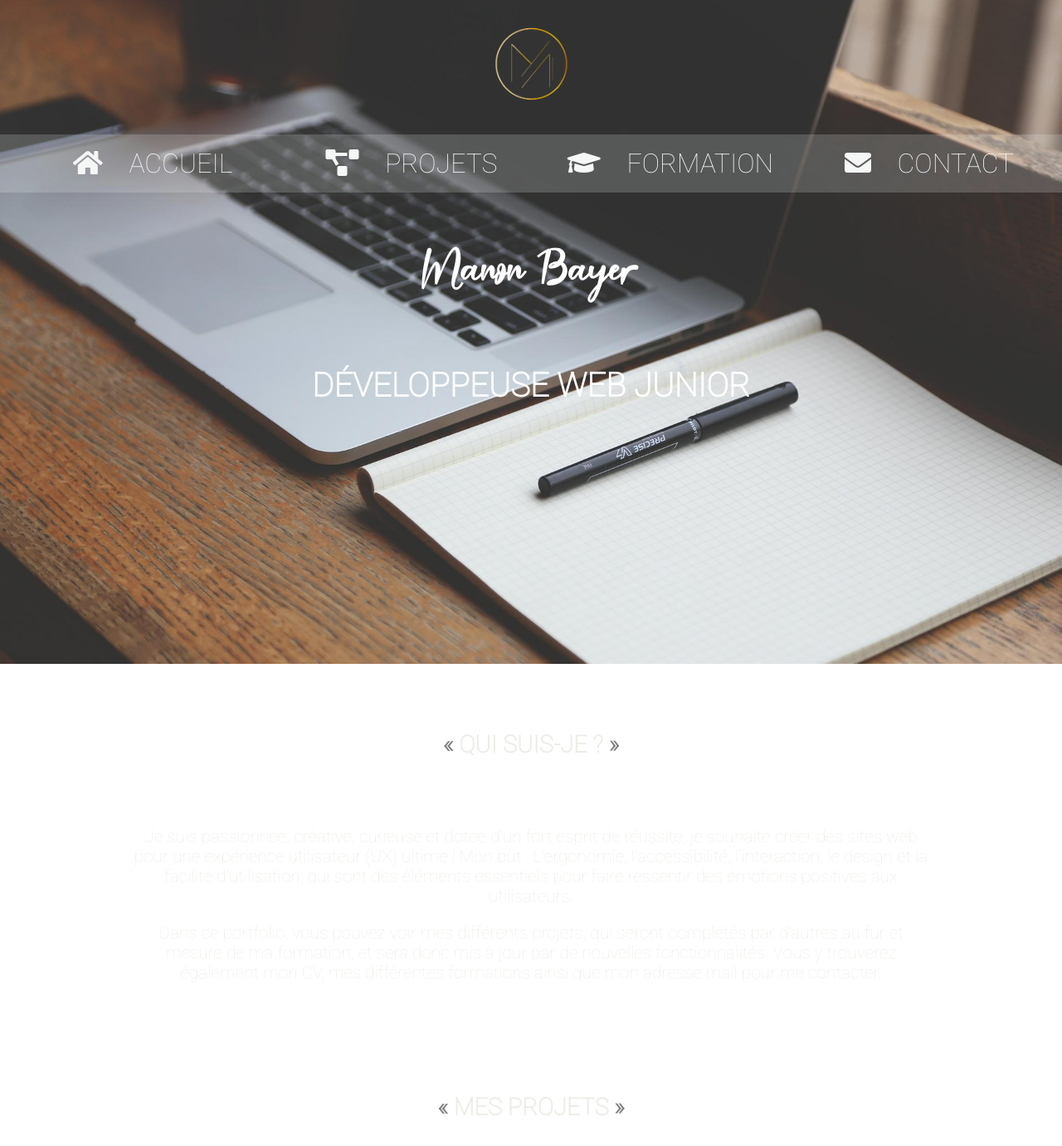
After one commit to ManonDev/portfolio, a PHP site: page /maintenance.php in a window 1280 px wide. The commit adds this page. Shown: the top 1381 px of the page at 83% size. Run offline with PHP 8.4, Linux system fonts and the light colour scheme; some libraries are stand-ins or nearby versions.

Commit message:
update header

```diff
--- /dev/null
+++ b/design/footer.php
@@ -0,0 +1,17 @@
+<!DOCTYPE html>
+<html lang="en">
+<head>
+</head>
+    <body>
+        <footer>
+                <div id="link">
+                    <a href="https://www.linkedin.com/in/manon-bayer-dev/" target="_blank"><i class="fab fa-linkedin"></i></a>
+                    <a href="https://github.com/ManonDev" target="_blank"><i class="fab fa-github"></i></a>
+                </div>
+                <div id="copyright">
+                    <span>Copyright &copy; 2021 Portfolio - Manon Bayer.</span>
+                    <span>All Rights Reserved</span>
+                </div>
+        </footer>
+    </body>
+</html>
--- /dev/null
+++ b/design/header.php
@@ -0,0 +1,51 @@
+<!DOCTYPE html>
+<html lang="fr">
+    <head>
+    </head>
+
+    <body>
+
+        <div id="header">
+            <!--HEADER-->
+            <header>
+                <div>
+                    <!--NAV-->
+                    <nav class="navbar">
+                        <img src="pictures/logo.png" alt="logo" id="logo" title="Mon logo">
+                        <ul class="navbar-menu">
+                            <li></li>
+                            <li class="navbar-item">
+                                <a class="navbar-link" href="index.html" title="Aller à l'accueil">
+                                    <i class="fas fa-home navbar-icon"></i>
+                                    <span class="navbar-title">Accueil</span>
+                                </a>
+                            </li>
+                            <li class="navbar-item">
+                                <a class="navbar-link" href="#projets"  title="Mes projets">
+                                    <i class="fas fa-project-diagram navbar-icon"></i>
+                                    <span class="navbar-title">Projets</span>
+                                </a>
+                            </li>
+                            <li class="navbar-item">
+                                <a class="navbar-link" href="formation.html#formations" title="Formation">
+                                    <i class="fas fa-graduation-cap navbar-icon"></i>
+                                    <span class="navbar-title">Formation</span>
+                                </a>
+                            </li>
+                            <li class="navbar-item">
+                                <a class="navbar-link" href="#contact" title="Me contacter">
+                                    <i class="fas fa-envelope navbar-icon"></i>
+                                    <span class="navbar-title">Contact</span>
+                                </a>
+                            </li>
+                        </ul>
+                    </nav>
+                </div>
+                <div id="name">
+                    <h1>Manon Bayer</h1>
+                    <h2>Développeuse Web Junior</h2>
+                </div>
+            </header>
+        </div>
+    </body>
+</html>
--- a/design/styles.css
+++ b/design/styles.css
@@ -3,7 +3,7 @@
     --dark-color : #1d1d1d;
     --white-color : #f4f7f6;
     --white-color-texte : #EDEDE7;
-    --orange-color : #e1C386;
+
 }
 
 /* GENERAL */
@@ -13,7 +13,6 @@
 
 body {
     font-family: 'Roboto', arial, sans-serif;
-
     margin: 0;
     padding: 0;
     color: var(--white-color-texte);
@@ -26,8 +25,7 @@ p {
 
 header {
     display: flex;
-    justify-content: space-around;
-    align-items: center;
+    flex-direction: column;
     color: white;
     text-align: center;
     height: 100vh;
@@ -35,9 +33,15 @@ header {
 
 #header {
     background-image: url('../pictures/main-picture.jpg');
+    background-size: cover;
+    position: relative;
+    background-attachment: fixed;
     height: 100vh;
-    width: 100%;
-    background-size: cover;
+}
+
+
+#name {
+    align-self: center;
 }
 
 h1 {
@@ -96,30 +100,23 @@ a {
     margin: auto;
     padding: 2rem;
     border-radius: 10px;
-    box-shadow: rgba(236, 240, 241, 0.2) 0px 2px 8px 0px;
 }
 
 
 /* NAV */
 .navbar {
     text-align: center;
-    top:0px;
-    position: fixed;
     top: 0;
-    box-shadow: rgba(225 ,195 , 134, 0.2) 0px 2px 8px 0px;
     font-size: 2em;
     height: auto;
     width: 100%;
 }
 
-.navbar-menu:hover {
-    box-shadow: rgba(236, 240, 241, 0.2) 0px 7px 29px 0px;
-}
 
 .navbar-menu {
     display: flex;
     justify-content: center;
-    box-shadow: rgba(236, 240, 241, 0.2) 0px 2px 8px 0px;
+    background-color: rgba(236, 240, 241, 0.2);
     padding: 1rem;
     list-style-type: none;
     margin: 0;
@@ -127,13 +124,12 @@ a {
 
 .navbar-item {
     width: 100%;
-
 }
 
 .navbar-link {
     width: 100%;
-    height: 5rem;
-    color: var(--orange-color);
+    text-transform: uppercase;
+    color: var(--white-color);
 }
 
 .navbar-icon {
--- a/maintenance.html
+++ b/maintenance.php
@@ -9,7 +9,7 @@
         <link rel="preconnect" href="https://fonts.gstatic.com">
         <link href="https://fonts.googleapis.com/css2?family=Roboto:wght@100&display=swap" rel="stylesheet">
         <link rel="stylesheet" href="https://pro.fontawesome.com/releases/v5.10.0/css/all.css" integrity="sha384-AYmEC3Yw5cVb3ZcuHtOA93w35dYTsvhLPVnYs9eStHfGJvOvKxVfELGroGkvsg+p" crossorigin="anonymous"/>
-        <link rel="icon" type="image/ico" href="pictures/favicon.ico"/>
+        <link rel="icon" type="image/ico" href="pictures/logo.png"/>
         <title>Manon Bayer | DevFE</title>
     </head>
     <!-- Global site tag (gtag.js) - Google Analytics -->
@@ -25,46 +25,8 @@
 
     <body>
 
-        <div id="header">
-            <!--HEADER-->
-            <header>
-                    <div>
-                        <h1>Manon Bayer</h1>
-                        <h2>Développeuse Web Junior</h2>
-                    </div>
-            </header>
-
-            <!--NAV-->
-            <nav class="navbar">
-                <img src="pictures/logo.png" alt="logo" id="logo" title="Mon logo">
-                <ul class="navbar-menu">
-                    <li class="navbar-item">
-                        <a class="navbar-link" href="index.html" title="Aller à l'accueil">
-                            <i class="fas fa-home navbar-icon"></i>
-                            <span class="navbar-title">Accueil</span>
-                        </a>
-                    </li>
-                    <li class="navbar-item">
-                        <a class="navbar-link" href="#projets"  title="Mes projets">
-                            <i class="fas fa-project-diagram navbar-icon"></i>
-                            <span class="navbar-title">Projets</span>
-                        </a>
-                    </li>
-                    <li class="navbar-item">
-                        <a class="navbar-link" href="formation.html#formations" title="Formation">
-                            <i class="fas fa-graduation-cap navbar-icon"></i>
-                            <span class="navbar-title">Formation</span>
-                        </a>
-                    </li>
-                    <li class="navbar-item">
-                        <a class="navbar-link" href="#contact" title="Me contacter">
-                            <i class="fas fa-envelope navbar-icon"></i>
-                            <span class="navbar-title">Contact</span>
-                        </a>
-                    </li>
-                </ul>
-            </nav>
-        </div>
+         <!-- HEADER INCLUDE -->
+        <?php include('design/header.php'); ?>
 
         <!--INTRO-->
         <div class="contener">
@@ -131,16 +93,7 @@
             </section>
         </div>
 
-        <!--FOOTER-->
-        <footer>
-            <div id="link">
-                <a href="https://www.linkedin.com/in/manon-bayer-dev/" target="_blank"><i class="fab fa-linkedin"></i></a>
-                <a href="https://github.com/ManonDev" target="_blank"><i class="fab fa-github"></i></a>
-            </div>
-            <div id="copyright">
-                <span>Copyright &copy; 2021 Portfolio - Manon Bayer.</span>
-                <span>All Rights Reserved</span>
-            </div>
-        </footer>
+        <!-- FOOTER INCLUDE -->
+        <?php include('design/footer.php'); ?>
     </body>
 </html>
```
